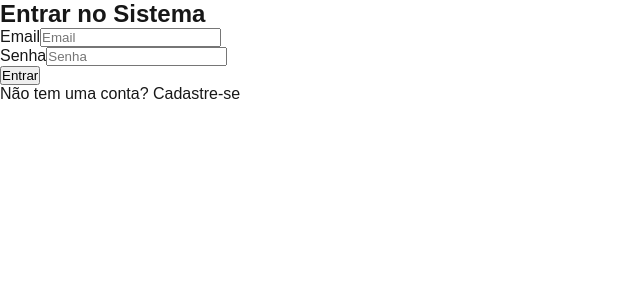
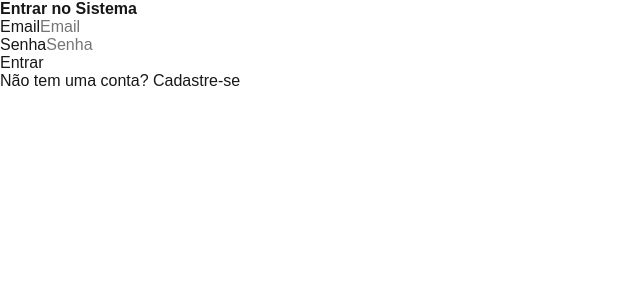
Before and after one commit to DEViana97/bea-movies, a Next.js app: page /login in a window 1280 px wide. Shown: the top 300 px of the page, without its empty margins (0-640 px from the left). Built offline with nearby package versions, Linux system fonts and the light colour scheme; no server answers.

Commit message:
add global styles

```diff
--- a/src/app/layout.tsx
+++ b/src/app/layout.tsx
@@ -3,6 +3,7 @@
 import { Geist, Geist_Mono } from "next/font/google";
 import "./globals.css";
 import { AuthProvider } from "../contex/authContext";
+import GlobalStyles from "../styles/GlobalStyles";
 
 const geistSans = Geist({
   variable: "--font-geist-sans",
@@ -21,8 +22,9 @@ export default function RootLayout({
   children: React.ReactNode;
 }>) {
   return (
-    <html lang="en">
+    <html lang="pt-BR">
       <body className={`${geistSans.variable} ${geistMono.variable}`}>
+        <GlobalStyles />
       <AuthProvider>
         {children}
       </AuthProvider>
--- /dev/null
+++ b/src/styles/GlobalStyles.ts
@@ -0,0 +1,102 @@
+import { createGlobalStyle } from 'styled-components';
+
+const GlobalStyles = createGlobalStyle`
+  /* Resetting all elements to ensure consistency across browsers */
+  *, *::before, *::after {
+    box-sizing: border-box;
+    margin: 0;
+    padding: 0;
+    border: 0;
+    font-size: 100%;
+  }
+
+  /* Reset block, inline, and table elements */
+  body, h1, h2, h3, h4, h5, h6, p, blockquote, pre, figure, hr, dl, dd, html {
+    margin: 0;
+    padding: 0;
+  }
+
+  /* Reset form elements */
+  button, input, select, textarea {
+    font: inherit;
+    margin: 0;
+    padding: 0;
+    background: transparent;
+    color: inherit;
+    outline: none;
+  }
+
+  table {
+    border-collapse: collapse;
+    width: 100%;
+  }
+
+  td, th {
+    border: none;
+    border-bottom: 1px solid #ddd;
+  }
+
+  th {
+    text-align: left;
+  }
+
+  /* Reset list styles */
+  ul, ol {
+    list-style: none;
+    margin: 0;
+    padding: 0;
+  }
+
+  /* Anchor elements */
+  a {
+    text-decoration: none;
+    color: inherit;
+  }
+
+  /* Reset image, video, and canvas */
+  img, video, canvas {
+    max-width: 100%;
+    display: block;
+  }
+
+  /* Remove default button and link styles */
+  button {
+    cursor: pointer;
+  }
+
+  /* Reset interactive media elements */
+  iframe, embed, object {
+    border: 0;
+  }
+
+  /* Hide scrollbar for better UX if necessary */
+  /* ::-webkit-scrollbar {
+    display: none;
+  } */
+
+  /* Impressão */
+  /* Ocultar elemento na impressão */
+  .no-print {
+    display: block !important; /* Garante que apareça no modo normal */
+  }
+
+  /* Exibir elemento apenas na impressão */
+  .only-print {
+    display: none; /* Esconde no modo normal */
+  }
+
+  @media print {
+    .only-print {
+      display: block !important; /* Mostra apenas na impressão */
+    }
+  }
+
+  @media print {
+    .no-print {
+      display: none !important; /* Esconde apenas na impressão */
+    }
+  }
+
+`;
+
+export default GlobalStyles;
```
